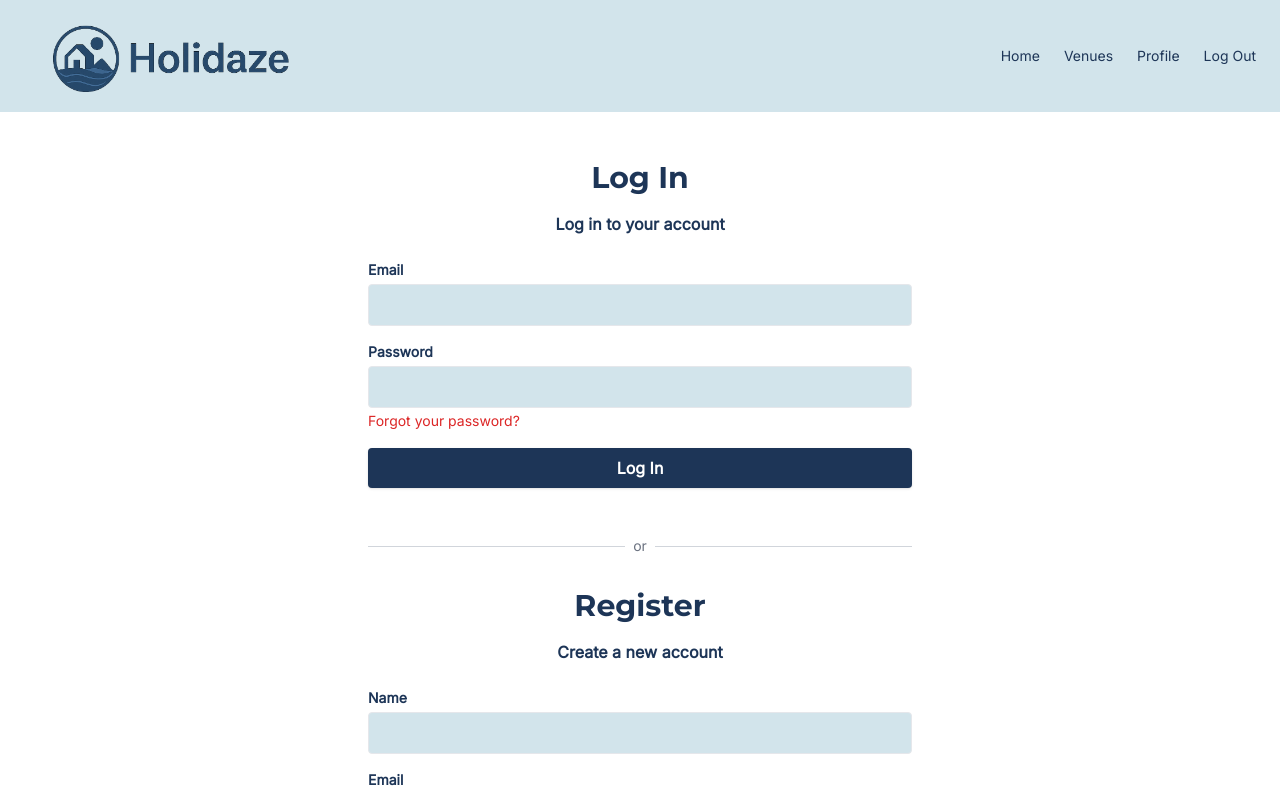
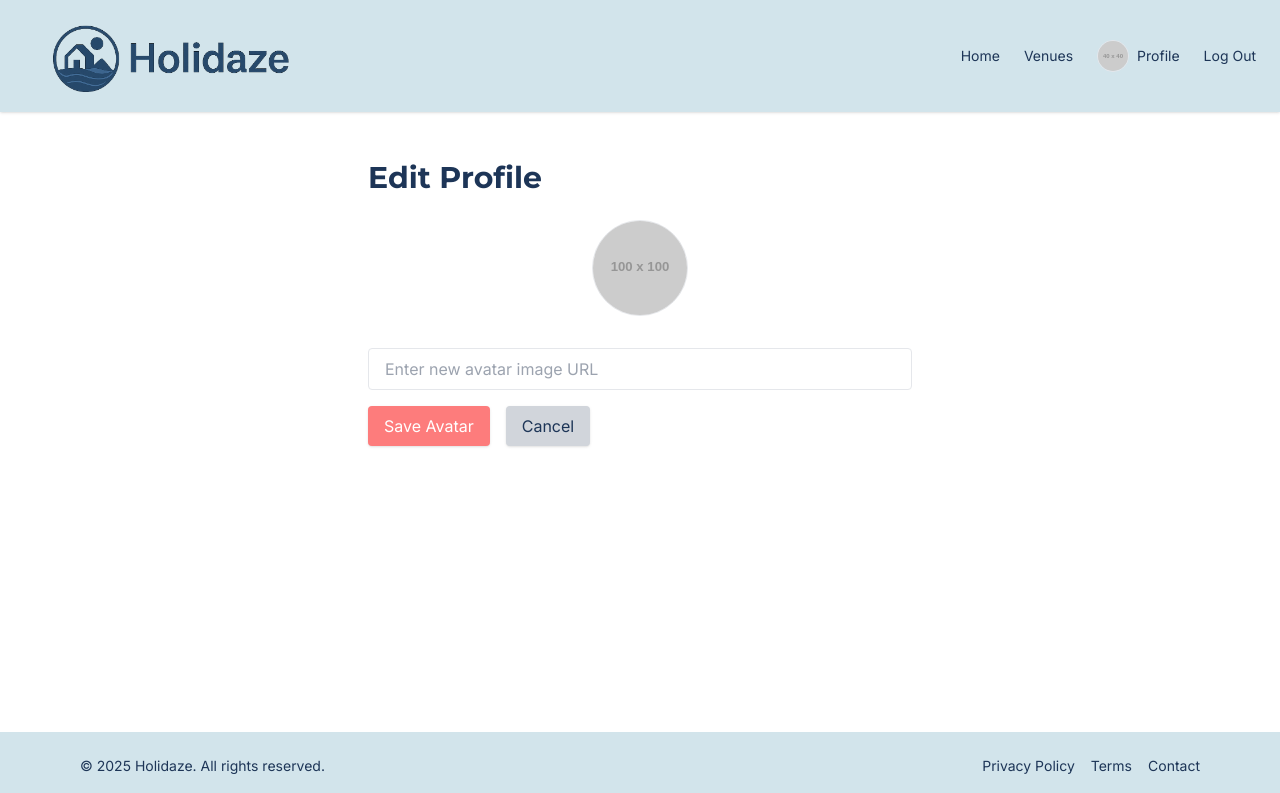
Before and after one commit to IT-Dah/holidaze, a React (Vite) app: page /edit-profile in a window 1280 px wide. Before the commit this address led to /auth. Shown: the top 793 px of the page. Built offline with nearby package versions, Linux system fonts and the light colour scheme; sample sign-in values are in the browser's storage.

Commit message:
can change avatar, but it doesnt stay after loging  out and back in again.

```diff
--- a/src/components/Navbar.jsx
+++ b/src/components/Navbar.jsx
@@ -1,3 +1,4 @@
+// src/components/Navbar.jsx
 import { useState } from "react";
 import { Link, useNavigate } from "react-router-dom";
 import logo from "../assets/holidaze-logo.png";
@@ -13,8 +14,7 @@ function Navbar() {
     navigate("/");
   }
 
-  console.log("User from context:", user);
-
+  const avatarUrl = user?.avatar?.url || "https://placehold.co/40x40?text=?";
 
   return (
     <header className="bg-accent text-primary px-6 py-4 shadow">
@@ -31,8 +31,17 @@ function Navbar() {
 
           {user ? (
             <>
-              <Link to="/profile">Profile</Link>
-              <button onClick={handleLogout} className="hover:underline">Log Out</button>
+              <Link to="/profile" className="flex items-center gap-2">
+                <img
+                  src={avatarUrl}
+                  alt="Avatar"
+                  className="w-8 h-8 rounded-full object-cover border"
+                />
+                <span>Profile</span>
+              </Link>
+              <button onClick={handleLogout} className="hover:underline">
+                Log Out
+              </button>
             </>
           ) : (
             <Link to="/auth" className="hover:underline">Log In / Sign Up</Link>
@@ -53,9 +62,17 @@ function Navbar() {
         <nav className="md:hidden px-6 pt-2 pb-4 space-y-2 text-sm font-medium bg-accent">
           <Link to="/">Home</Link>
           <Link to="/venues">Venues</Link>
+
           {user ? (
             <>
-              <Link to="/profile">Profile</Link>
+              <Link to="/profile" className="flex items-center gap-2">
+                <img
+                  src={avatarUrl}
+                  alt="Avatar"
+                  className="w-6 h-6 rounded-full object-cover border"
+                />
+                <span>Profile</span>
+              </Link>
               <button onClick={handleLogout} className="block">Log Out</button>
             </>
           ) : (
--- a/src/components/ProfileSidebar.jsx
+++ b/src/components/ProfileSidebar.jsx
@@ -1,23 +1,30 @@
+// src/components/ProfileSidebar.jsx
 import { Link } from "react-router-dom";
 import myVenuesIcon from "../assets/icons/home.png";
 import addVenueIcon from "../assets/icons/home-plus.png";
 import bookingsIcon from "../assets/icons/calendar.png";
 import editIcon from "../assets/icons/edit.png";
+import { useAuth } from "../context/AuthContext";
 
-function ProfileSidebar({ user, activeTab, setActiveTab }) {
+function ProfileSidebar({ activeTab, setActiveTab }) {
+  const { user } = useAuth();
   const isManager = user?.venueManager;
+
+  // 🧼 Simplified avatar logic
+  const avatarUrl = user?.avatar?.url || user?.avatar || "https://placehold.co/100x100?text=User";
+  const avatarAlt = user?.avatar?.alt || "Profile avatar";
 
   return (
     <aside className="bg-accent p-6 rounded-xl shadow-md text-center w-full md:w-60">
       <div className="mb-4">
         <img
-          src={user.avatar?.url || "https://placehold.co/100x100?text=User"}
-          alt={user.avatar?.alt || "Profile avatar"}
-          className="w-24 h-24 mx-auto rounded-full border"
+          src={avatarUrl}
+          alt={avatarAlt}
+          className="w-24 h-24 mx-auto rounded-full border object-cover"
         />
       </div>
 
-      <h2 className="text-lg font-bold">{user.name}</h2>
+      <h2 className="text-lg font-bold break-words">{user.name}</h2>
       <p className="text-sm text-gray-700 break-words">{user.email}</p>
 
       <nav className="space-y-2 text-left mt-6">
--- a/src/context/AuthContext.jsx
+++ b/src/context/AuthContext.jsx
@@ -1,15 +1,13 @@
+// src/context/AuthContext.jsx
 import { createContext, useContext, useState, useEffect } from "react";
 
 const AuthContext = createContext();
 
 export function AuthProvider({ children }) {
-  const [user, setUser] = useState(null);
-
-  // Optional: Load saved user from localStorage
-  useEffect(() => {
+  const [user, setUser] = useState(() => {
     const storedUser = localStorage.getItem("user");
-    if (storedUser) setUser(JSON.parse(storedUser));
-  }, []);
+    return storedUser ? JSON.parse(storedUser) : null;
+  });
 
   const login = (userData) => {
     setUser(userData);
@@ -21,8 +19,29 @@ export function AuthProvider({ children }) {
     localStorage.removeItem("user");
   };
 
+  // ✅ NEW: updateAvatar function
+  const updateAvatar = (newAvatarUrl) => {
+    const updatedUser = {
+      ...user,
+      avatar: {
+        ...user.avatar,
+        url: newAvatarUrl,
+        alt: `${user.name}'s avatar`,
+      },
+    };
+    setUser(updatedUser);
+    localStorage.setItem("user", JSON.stringify(updatedUser));
+  };
+
+  // Keep user in sync with localStorage
+  useEffect(() => {
+    if (user) {
+      localStorage.setItem("user", JSON.stringify(user));
+    }
+  }, [user]);
+
   return (
-    <AuthContext.Provider value={{ user, login, logout }}>
+    <AuthContext.Provider value={{ user, login, logout, updateAvatar }}>
       {children}
     </AuthContext.Provider>
   );
--- a/src/pages/EditProfile.jsx
+++ b/src/pages/EditProfile.jsx
@@ -1,23 +1,23 @@
+// src/pages/EditProfile.jsx
 import { useState } from "react";
 import { useNavigate } from "react-router-dom";
 import { useAuth } from "../context/AuthContext";
 
-const BASE_URL = "https://api.noroff.dev/api/v1/holidaze";
+const BASE_URL = "https://api.noroff.dev/api/v1/holidaze/profiles";
 
 function EditProfile() {
-  const { user, login } = useAuth();
-  const [avatarUrl, setAvatarUrl] = useState(user.avatar?.url || "");
+  const { user, updateAvatar } = useAuth(); // ✅ use updateAvatar, not login
+  const navigate = useNavigate();
+  const [avatarUrl, setAvatarUrl] = useState(user?.avatar?.url || "");
   const [error, setError] = useState("");
-  const [saving, setSaving] = useState(false);
-  const navigate = useNavigate();
 
   async function handleSubmit(e) {
     e.preventDefault();
     setError("");
-    setSaving(true);
 
     try {
-      const res = await fetch(`${BASE_URL}/profiles/${user.name}`, {
+      // ✅ Update the avatar via API
+      const updateResponse = await fetch(`${BASE_URL}/${user.name}`, {
         method: "PUT",
         headers: {
           "Content-Type": "application/json",
@@ -25,54 +25,50 @@ function EditProfile() {
           "X-Noroff-API-Key": import.meta.env.VITE_API_KEY,
         },
         body: JSON.stringify({
+          name: user.name,
+          email: user.email,
+          venueManager: user.venueManager,
           avatar: {
             url: avatarUrl,
             alt: `${user.name}'s avatar`,
           },
-          venueManager: user.venueManager, // ✅ REQUIRED by API
         }),
       });
 
-      if (!res.ok) {
-        const data = await res.json();
-        throw new Error(data.errors?.[0]?.message || "Failed to update profile");
+      if (!updateResponse.ok) {
+        const errorData = await updateResponse.json();
+        throw new Error(errorData.errors?.[0]?.message || "Failed to update avatar");
       }
 
-      const updatedUser = await res.json();
+      // ✅ Just update the avatar context — no need to fetch whole profile again
+      updateAvatar(avatarUrl);
 
-      // Update context and localStorage
-      const newUser = { ...user, avatar: updatedUser.avatar };
-      login(newUser);
-
-      alert("Avatar updated!");
       navigate("/profile");
     } catch (err) {
       setError(err.message);
-    } finally {
-      setSaving(false);
     }
   }
 
   return (
-    <main className="max-w-xl mx-auto p-6 bg-white text-primary font-body min-h-screen">
-      <h1 className="text-2xl font-heading font-bold mb-6">Edit Profile</h1>
+    <main className="max-w-xl mx-auto py-12 px-4 font-body text-primary">
+      <h1 className="text-3xl font-heading font-bold mb-6">Edit Profile</h1>
 
       <form onSubmit={handleSubmit} className="space-y-4">
         <div className="text-center">
           <img
             src={avatarUrl || "https://placehold.co/100x100?text=User"}
-            alt="New avatar preview"
-            className="w-24 h-24 mx-auto rounded-full border mb-2 object-cover"
+            alt="Avatar preview"
+            className="w-24 h-24 rounded-full mx-auto border mb-4 object-cover"
           />
         </div>
 
         <input
           type="url"
+          placeholder="Enter new avatar image URL"
           value={avatarUrl}
           onChange={(e) => setAvatarUrl(e.target.value)}
-          placeholder="Enter image URL"
+          className="w-full border px-4 py-2 rounded"
           required
-          className="w-full border px-4 py-2 rounded"
         />
 
         {error && <p className="text-red-600 text-sm">{error}</p>}
@@ -80,10 +76,9 @@ function EditProfile() {
         <div className="flex gap-4">
           <button
             type="submit"
-            disabled={saving}
             className="bg-cta text-white px-4 py-2 rounded shadow hover:opacity-90"
           >
-            {saving ? "Saving..." : "Save Avatar"}
+            Save Avatar
           </button>
 
           <button
```
